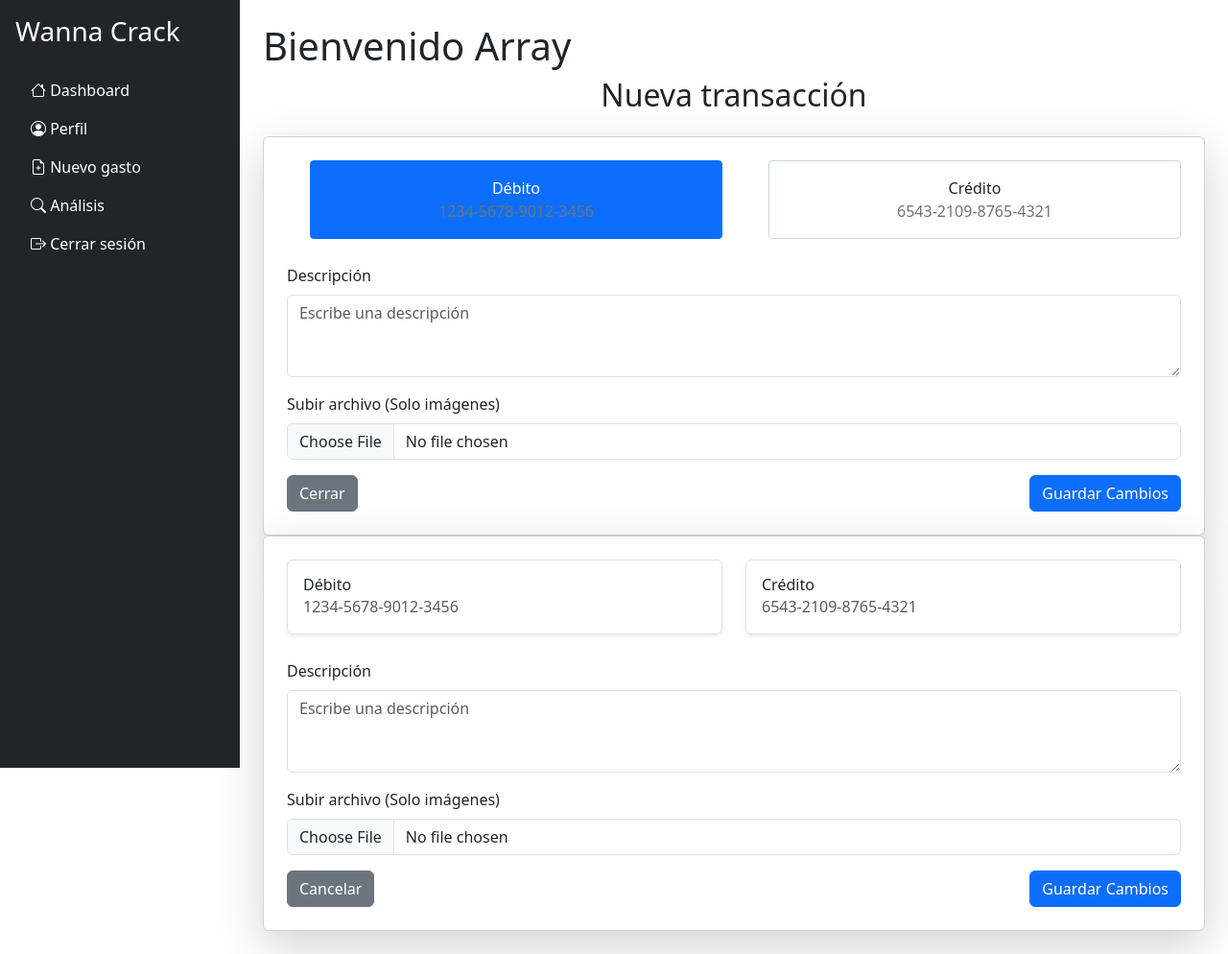
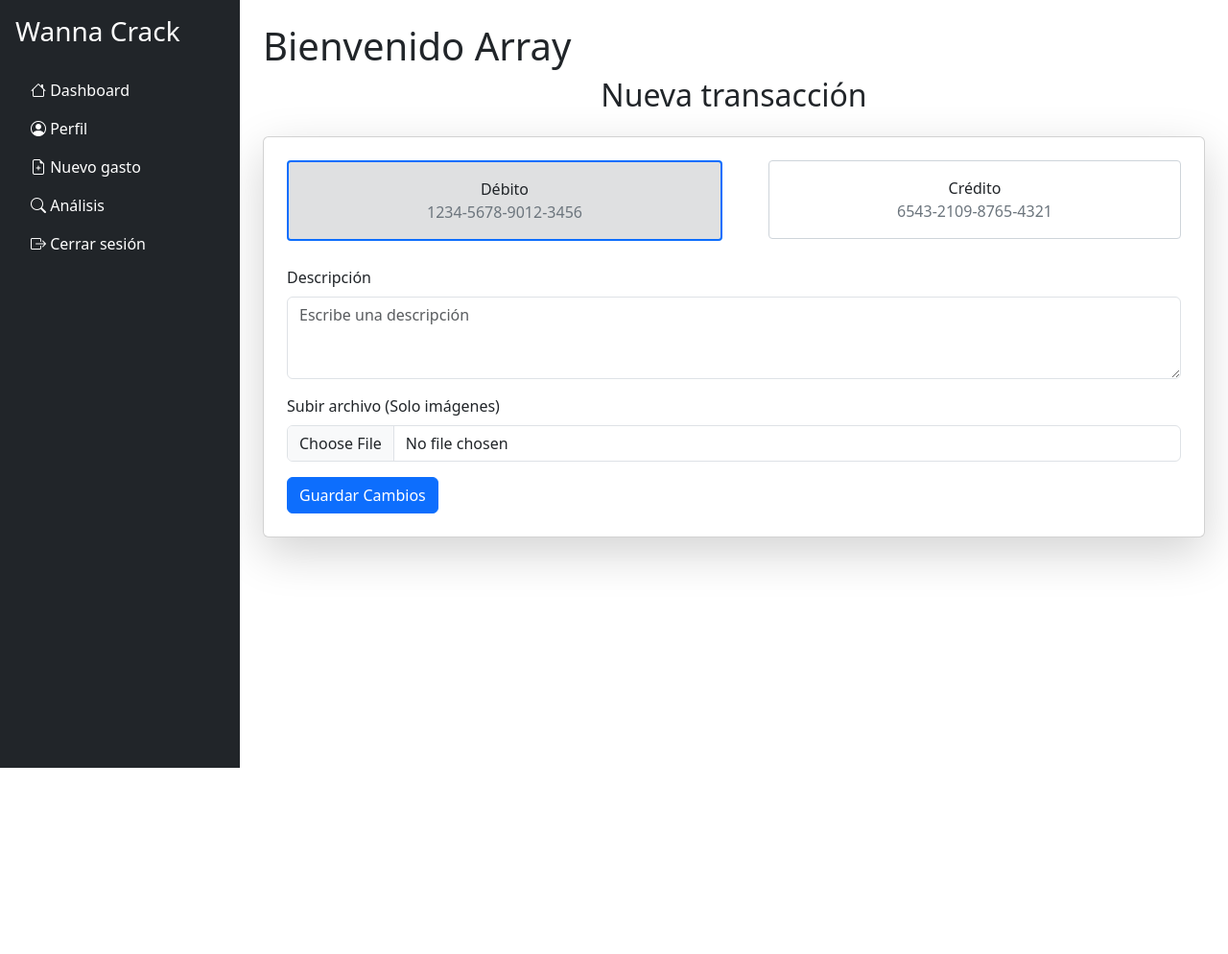
Before and after one commit to AlainMaristak/Identity-Management-Development, a PHP site: the page made by WEB/emp-tarjeta-nuevo-gasto.php in a window 1280 px wide, after a click that opens the changed part. Shown: the whole page at 96% size. After the commit the page ends 800 px from the top, so only its background shows below. Run offline with PHP 8.4, Linux system fonts and the light colour scheme; the visitor is signed in with stand-in values (Sample User, id 1).

Commit message:
SUSKIBIDI

```diff
--- a/WEB/assets/css/wannacrack.css
+++ b/WEB/assets/css/wannacrack.css
@@ -176,9 +176,10 @@
 
 /* Cambiar estilos cuando el radio está seleccionado */
 .form-check-input:checked + .form-check-label {
-    background-color: #0d6efd;
-    color: white;
+    background-color: #dfe0e1;
+    /* color: white; */
     border-color: #0d6efd;
+    border-width: 2px;
 }
 
 /* Estilizar el texto dentro de la etiqueta */
--- a/WEB/emp-panel.php
+++ b/WEB/emp-panel.php
@@ -63,6 +63,6 @@ if ($result->num_rows > 0) {
 // Liberar los resultados
 $result->free();
 
-
+function footerjs() { echo ""; }
 include_once('./includes/footer.php');
 ?>
--- a/WEB/emp-perfil.php
+++ b/WEB/emp-perfil.php
@@ -130,6 +130,6 @@ if ($result->num_rows > 0) {
 $result->free();
 
 
-
+function footerjs() { echo ""; }
 include_once('./includes/footer.php');
 ?>
--- a/WEB/emp-tarjeta-nuevo-gasto.php
+++ b/WEB/emp-tarjeta-nuevo-gasto.php
@@ -23,11 +23,10 @@ include_once('./includes/BBDD.php');
 
 <div class="card shadow-lg p-4">
   <form action="./funciones/emp-nuevo-gasto.php" method="POST" enctype="multipart/form-data">
-        <div class="modal-body">
     <!-- Opciones de Tipo de Tarjeta en dos columnas -->
     <div class="row mb-4">
       <div class="col-md-6">
-              <div class="form-check card-option">
+        <div class="form-check card-option" style="padding-left: 0;">
           <input class="form-check-input" type="radio" name="tipo_tarjeta" id="debito" value="debito" required>
           <label class="form-check-label" for="debito">
             Débito
@@ -57,77 +56,13 @@ include_once('./includes/BBDD.php');
       <label for="archivo" class="form-label">Subir archivo (Solo imágenes)</label>
       <input class="form-control" type="file" id="archivo" name="archivo" accept="image/*" required>
     </div>
-        </div>
-        <div class="modal-footer">
-          <button type="button" class="btn btn-secondary me-auto" data-bs-dismiss="modal">Cerrar</button>
-          <button type="submit" class="btn btn-primary">Guardar Cambios</button>
+    <div>
+      <button type="submit" class="btn btn-primary me-auto">Guardar Cambios</button>
     </div>
   </form>
 </div>
 
-
-<!-- NO ↓↓ -->
-
-
-
-<div class="card shadow-lg p-4">
-    <form action="./funciones/emp-nuevo-gasto.php" method="POST" enctype="multipart/form-data">
-        <!-- Opciones de Tipo de Tarjeta en dos columnas -->
-        <div class="row mb-4">
-            <div class="col-md-6">
-                <label class="form-check card-option d-flex align-items-center p-3 border rounded shadow-sm" for="debito">
-                    <input class="form-check-input d-none" type="radio" name="tipo_tarjeta" id="debito" value="debito" required>
-                    <div>
-                        <h6 class="mb-0">Débito</h6>
-                        <p class="text-muted mb-0">1234-5678-9012-3456</p>
-                    </div>
-                </label>
-            </div>
-            <div class="col-md-6">
-                <label class="form-check card-option d-flex align-items-center p-3 border rounded shadow-sm" for="credito">
-                    <input class="form-check-input d-none" type="radio" name="tipo_tarjeta" id="credito" value="credito" required>
-                    <div>
-                        <h6 class="mb-0">Crédito</h6>
-                        <p class="text-muted mb-0">6543-2109-8765-4321</p>
-                    </div>
-                </label>
-            </div>
-        </div>
-
-        <!-- Campo de Descripción -->
-        <div class="mb-3">
-            <label for="descripcion" class="form-label">Descripción</label>
-            <textarea class="form-control" id="descripcion" name="descripcion" rows="3" placeholder="Escribe una descripción" required></textarea>
-        </div>
-
-        <!-- Campo de Subida de Archivo -->
-        <div class="mb-3">
-            <label for="archivo" class="form-label">Subir archivo (Solo imágenes)</label>
-            <input class="form-control" type="file" id="archivo" name="archivo" accept="image/*" required>
-        </div>
-
-        <div class="d-flex justify-content-between">
-            <button type="button" class="btn btn-secondary">Cancelar</button>
-            <button type="submit" class="btn btn-primary">Guardar Cambios</button>
-        </div>
-    </form>
-</div>
-
-<style>
-    .card-option {
-        transition: border-color 0.3s, background-color 0.3s;
-        cursor: pointer;
-    }
-    .card-option:hover {
-        border-color: #0d6efd;
-    }
-    .card-option input:checked + div {
-        border-color: #28a745 !important; /* Verde */
-        background-color: #d4edda; /* Verde claro */
-    }
-</style>
-
-
 <?php
+function footerjs() { echo ""; }
 include_once('./includes/footer.php');
 ?>
--- a/WEB/includes/footer.php
+++ b/WEB/includes/footer.php
@@ -2,7 +2,9 @@
 echo ("
         </div>
     </div>
-</body>
+</body>");
+echo footerjs();
+echo ("
     <script src='./assets/bootstrap/js/bootstrap.bundle.min.js'></script>
     <script src='./assets/js/main.js'></script>
 </html>");
--- a/WEB/includes/navbar.php
+++ b/WEB/includes/navbar.php
@@ -30,7 +30,7 @@
           <a href="./emp-tarjeta-nuevo-gasto.php" class="nav-link text-white"><i class="bi bi-file-earmark-plus"></i> Nuevo gasto</a>
         </li>
         <li class="nav-item">
-          <a href="#" class="nav-link text-white"><i class="bi bi-search"></i> Análisis</a>
+          <a href="./emp-analisis.php" class="nav-link text-white"><i class="bi bi-search"></i> Análisis</a>
         </li>
         <li class="nav-item">
           <a href="./funciones/salir.php" class="nav-link text-white"><i class="bi bi-box-arrow-right"></i> Cerrar sesión</a>
```
Also changed, not shown: WEB/assets/js/analisis.js (added, +78 -0 lines), WEB/decrypt.php (added, +48 -0 lines), WEB/emp-analisis.php (added, +64 -0 lines), WEB/assets/js/main.js (line endings or trailing spaces). Lines whose indentation alone changed are shown as unchanged.
